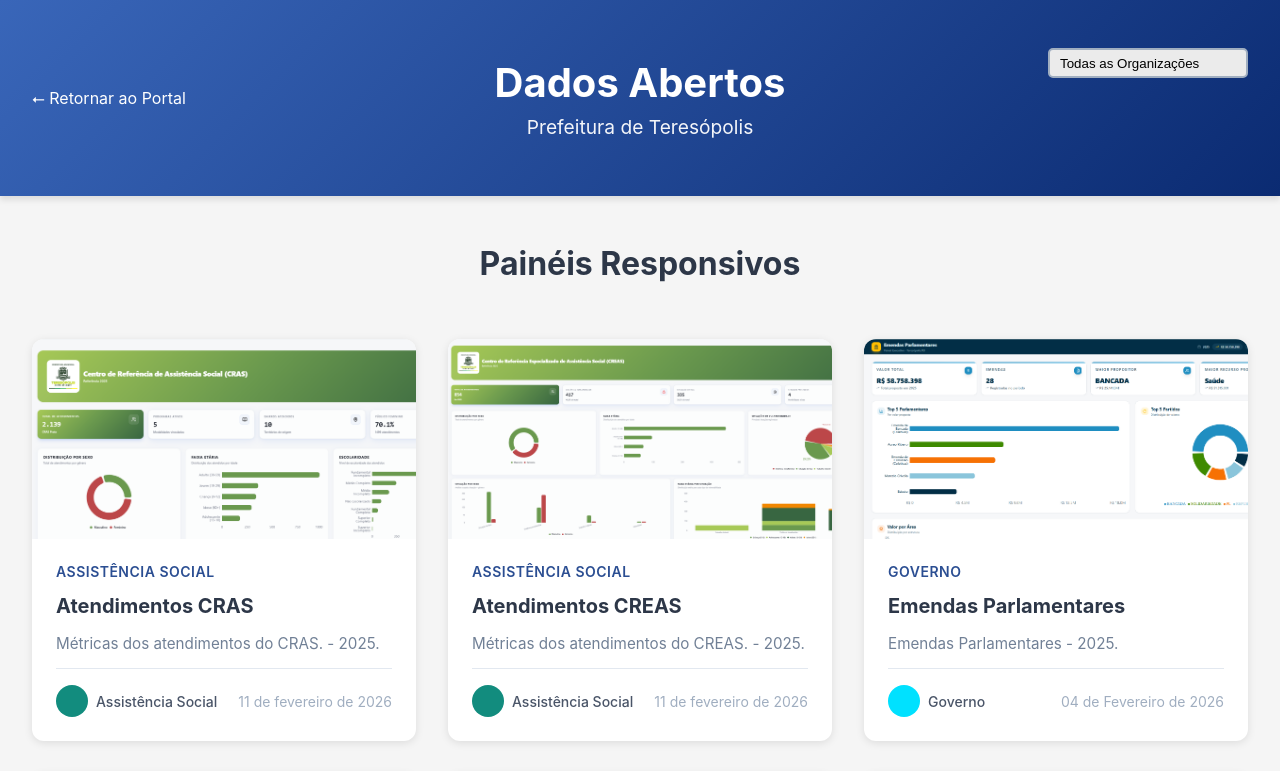
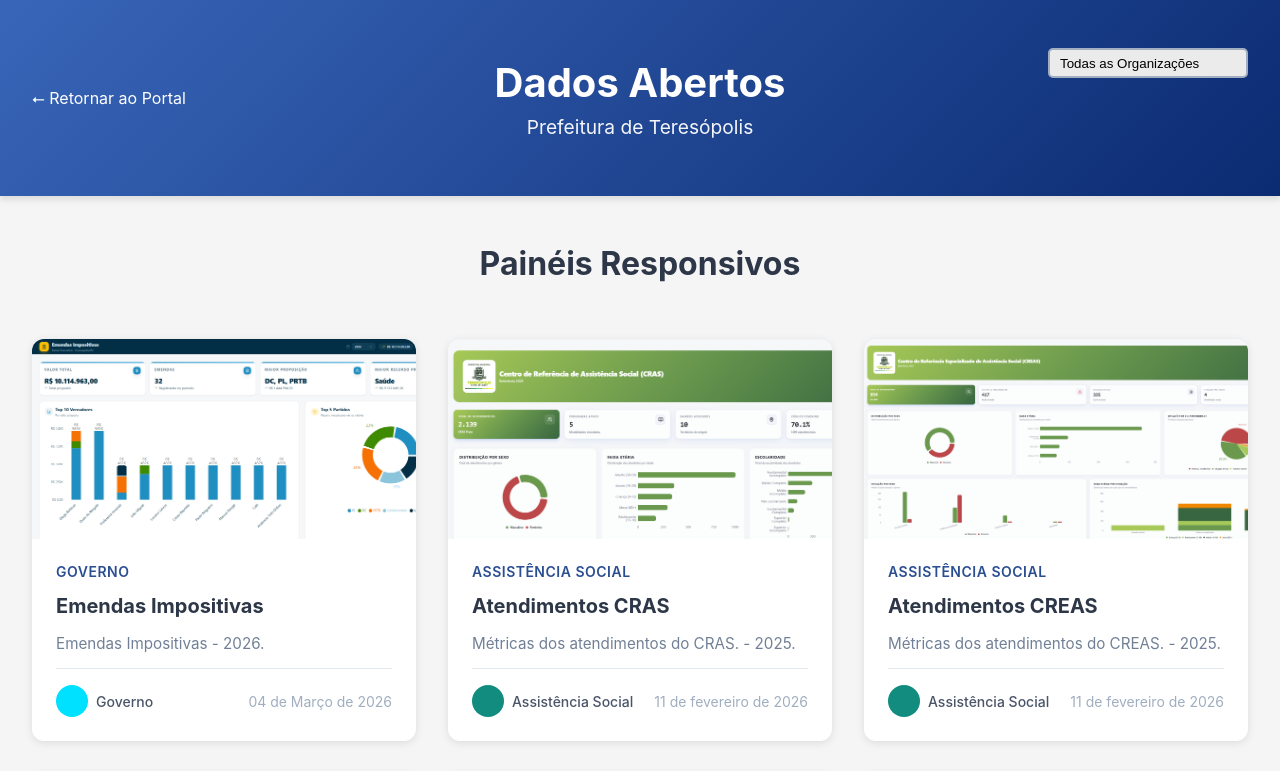
Before and after one commit to CiTecTeresopolis/Pain-is-Responsivos, a React (Vite) app: page / in a window 1280 px wide. Shown: the top 771 px of the page. Built offline with nearby package versions, Linux system fonts and the light colour scheme; grey boxes are pictures that could not be loaded.

Commit message:
correção

```diff
--- a/src/App.tsx
+++ b/src/App.tsx
@@ -172,18 +172,18 @@
       link: "https://dashboard-cras-2025.vercel.app/",
       cor: "#128C7E",
     },
-    // {
-    //   id: 15,
-    //   categoria: "Governo",
-    //   titulo: "Emendas Impositivas",
-    //   descricao:
-    //     "Emendas Impositivas - 2026.",
-    //   autor: "Governo",
-    //   data: "04 de Março de 2026",
-    //   capa: "/emendas-impositivas.png",
-    //   link: "https://emendas-impositivas-teresopolis.vercel.app/",
-    //   cor: "#00e1ff",
-    // },
+    {
+      id: 15,
+      categoria: "Governo",
+      titulo: "Emendas Impositivas",
+      descricao:
+        "Emendas Impositivas - 2026.",
+      autor: "Governo",
+      data: "04 de Março de 2026",
+      capa: "/emendas-impositivas.png",
+      link: "https://emendas-impositivas-teresopolis.vercel.app/",
+      cor: "#00e1ff",
+    },
   ];
 
   const filterPainels = () => {
```
